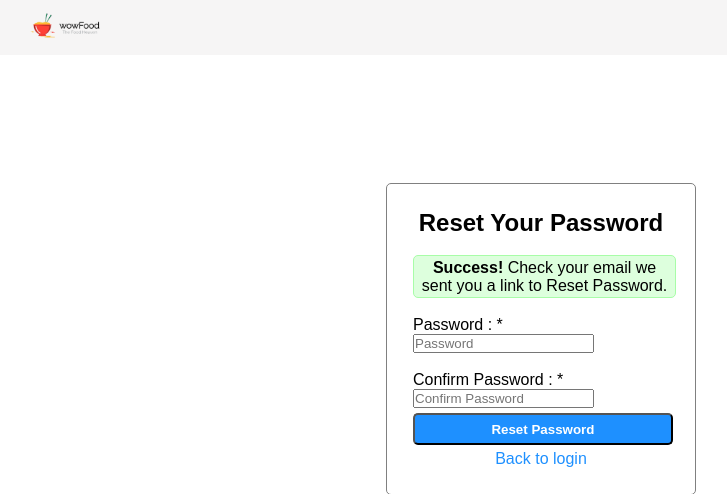
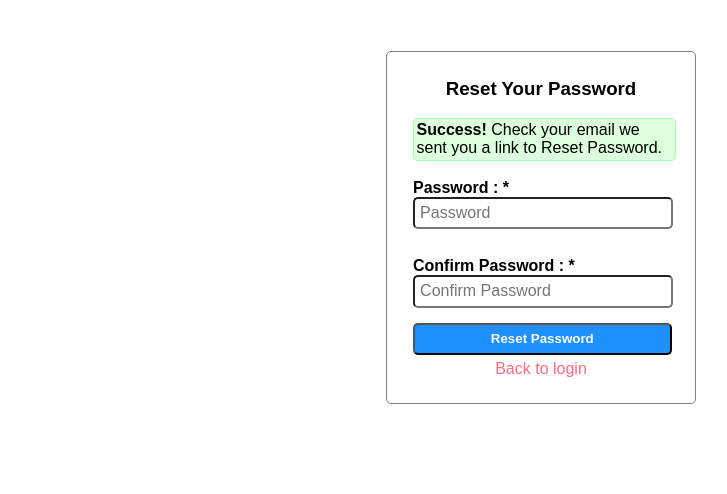
Before and after one commit to Hannan84/Food_Order, a PHP site: page /admin/reset_password.php in a window 1280 px wide. Shown: the top 494 px of the page, without its empty margins (99-826 px from the left). Run offline with PHP 8.4, Linux system fonts and the light colour scheme; a user stored in the database is signed in.

Commit message:
delete some line

```diff
--- a/admin/reset_password.php
+++ b/admin/reset_password.php
@@ -16,23 +16,11 @@ if (isset($_POST['submit'])){
     <meta name="viewport" content="width=device-width, initial-scale=1, shrink-to-fit=no">
 
     <!-- Bootstrap CSS -->
-    <link rel="stylesheet" href="css/style.css">
+    <link rel="stylesheet" href="../css/admin.css">
 
     <title>Reset Password-Food Order Restaurant</title>
 </head>
 <body>
-<!-- Navbar Section Starts Here -->
-<section class="navbar">
-    <div class="container">
-        <div class="logo">
-            <a href="index.php" title="Logo">
-                <img src="images/logo.png" alt="Restaurant Logo" class="img-responsive">
-            </a>
-        </div>
-        <div class="clearfix"></div>
-    </div>
-</section>
-<!-- Navbar Section Ends Here -->
 
 <div class="form-container">
     <h3 class="text-center">Reset Your Password</h3>
```
